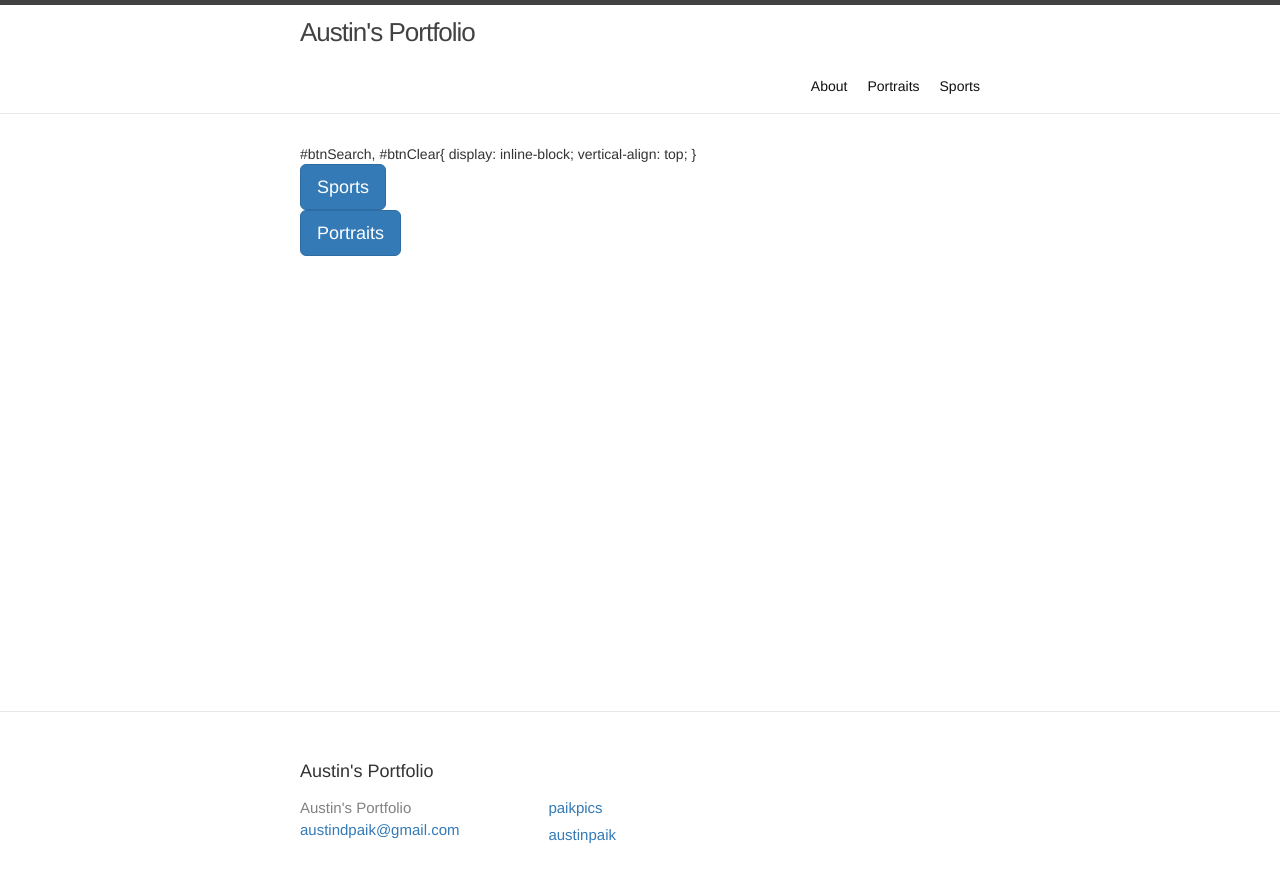
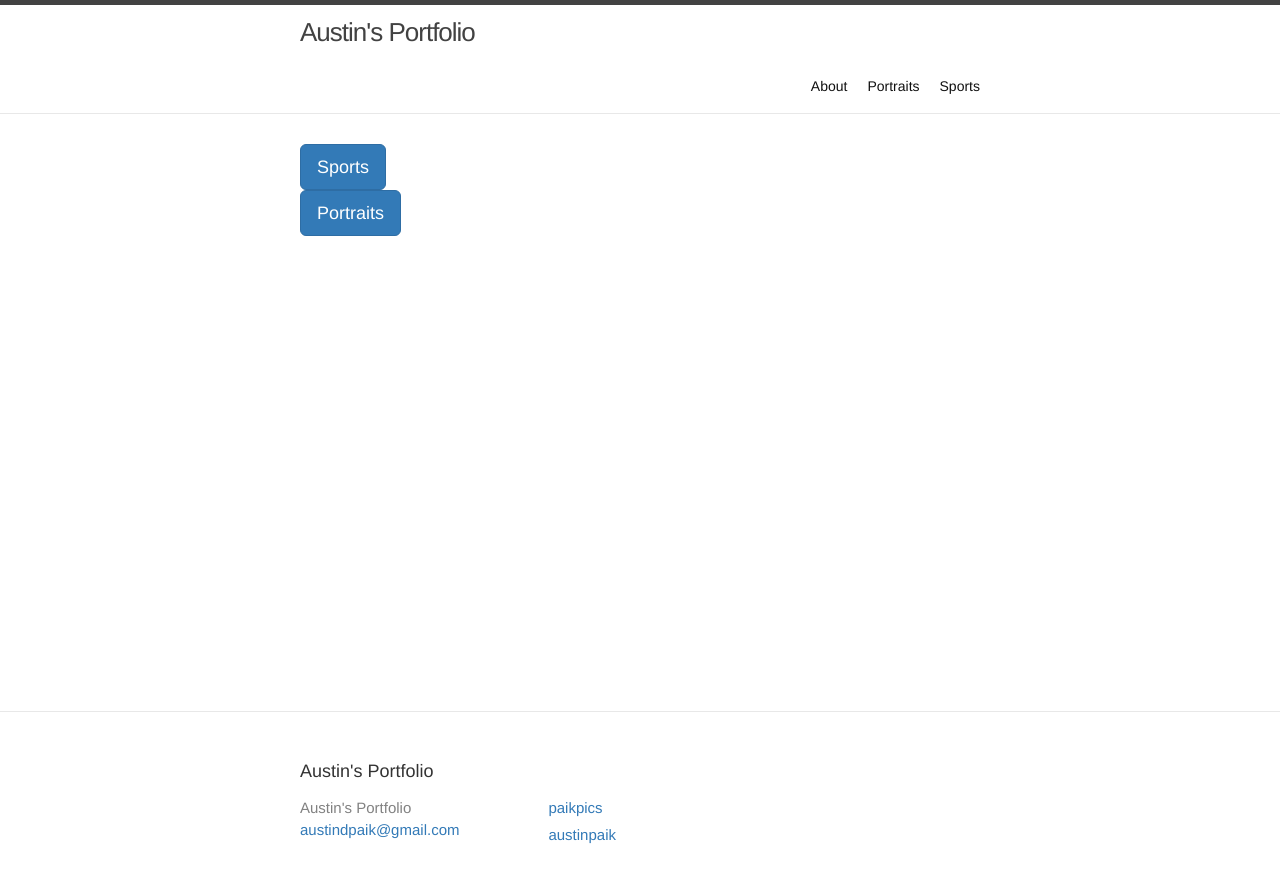
Before and after one commit to austinpaik/austinpaik.github.io, a Jekyll site: the page built from index.md, in a window 1280 px wide. Shown: the top 883 px of the page. Built offline with Jekyll 4.4.1, drawn with Linux system fonts in a browser that asks for light colours.

Commit message:
First commit

```diff
--- a/_layouts/home.html
+++ b/_layouts/home.html
@@ -8,12 +8,6 @@ layout: default
   {%- endif -%}
 
   {{ content }}
-
-  #btnSearch,
-  #btnClear{
-      display: inline-block;
-      vertical-align: top;
-  }
 
   <div class="row">
     <div class="col-xs-4">
```
